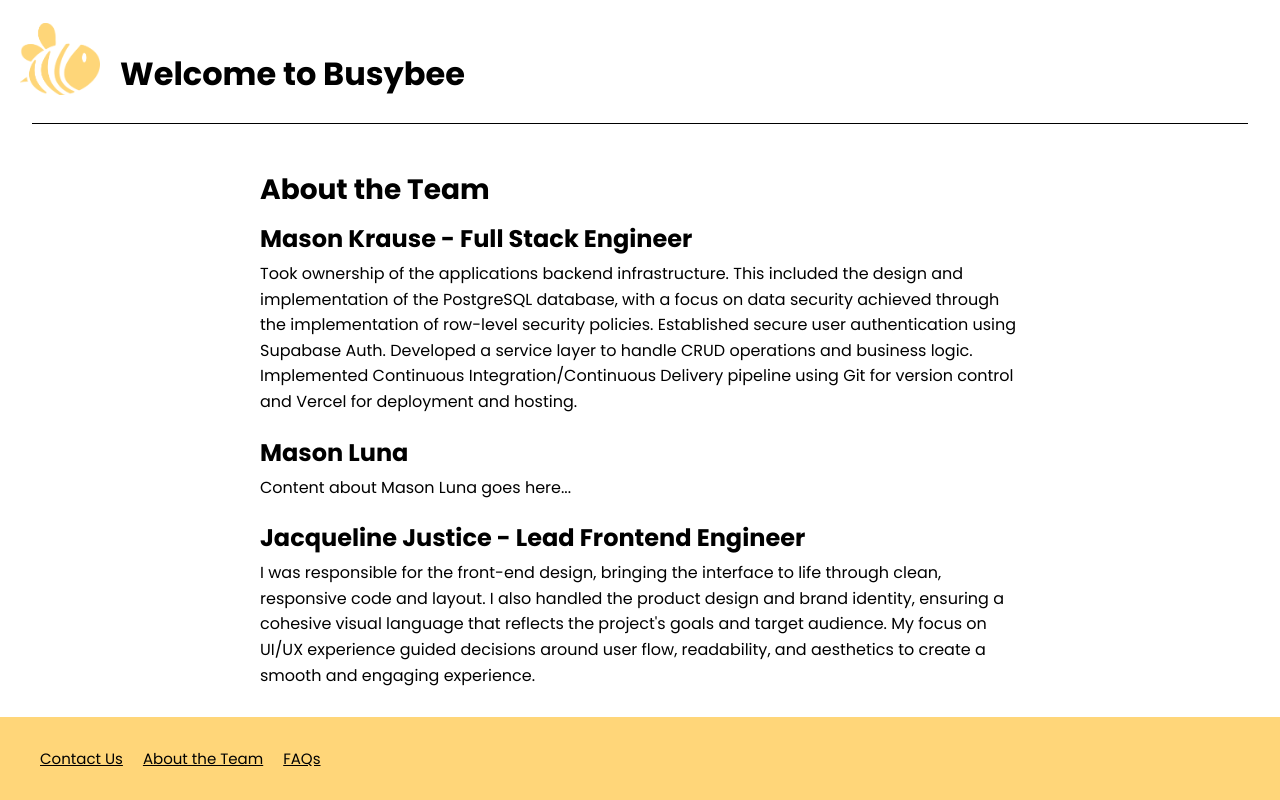
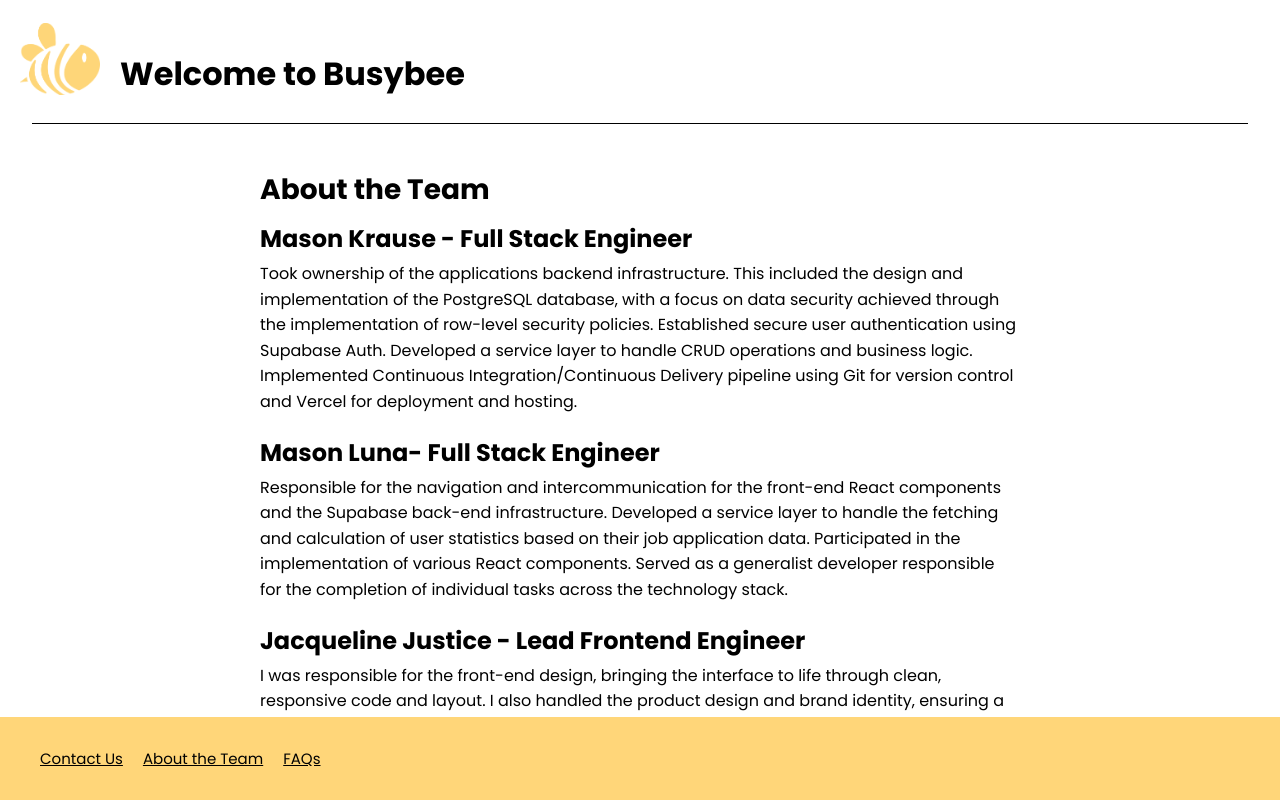
Before and after one commit to Masonluna/BusyBee, a React (Vite) app in the folder Project/: page /login in a window 1280 px wide. Both pictures are taken after a click on the link "About the Team". Shown: the top 800 px of the page. Built offline with nearby package versions, Linux system fonts and the light colour scheme.

Commit message:
Statistics bugfixes, added about the team section

```diff
--- a/Project/src/components/statDash/StatDashboard.tsx
+++ b/Project/src/components/statDash/StatDashboard.tsx
@@ -33,13 +33,13 @@ const StatDashboard: React.FC = () => {
                     </div>
 
                     <div className="stat-box monthly-apps-box">
-                        <span className="stat-label monthly-apps-label">Apps This Month</span>
+                        <span className="stat-label monthly-apps-label">Applications This Month</span>
                         <span className="stat-value monthly-apps-value">{user && stats ? stats.appsThisMonth : ''}</span>
                     </div>
 
                     <div className="stat-box avg-monthly-apps-box">
-                        <span className="stat-label avg-monthly-apps-label">Avg Apps Per Month</span>
-                        <span className="stat-value avg-monthly-apps-value">{user && stats ? stats.appsPerMonth : ''}</span>
+                        <span className="stat-label avg-monthly-apps-label">Application Monthly Average</span>
+                        <span className="stat-value avg-monthly-apps-value">{user && stats ? stats.appsPerMonth.toFixed(2) : ''}</span>
                     </div>
 
                     <div className="stat-box goal-remaining-box">
--- a/Project/src/components/staticPages/aboutTheTeamView.tsx
+++ b/Project/src/components/staticPages/aboutTheTeamView.tsx
@@ -22,8 +22,15 @@ const TeamInfo = () => {
                     </div>
 
                     <div className="team-member">
-                        <h2>Mason Luna</h2>
-                        <p>Content about Mason Luna goes here...</p>
+                        <h2>Mason Luna- Full Stack Engineer</h2>
+                        <p>
+                        Responsible for the navigation and intercommunication for the front-end
+                        React components and the Supabase back-end infrastructure. Developed a
+                        service layer to handle the fetching and calculation of user statistics
+                        based on their job application data. Participated in the implementation of
+                        various React components. Served as a generalist developer responsible for
+                        the completion of individual tasks across the technology stack.
+                        </p>
                     </div>
 
                     <div className="team-member">
--- a/Project/src/components/summaryDash/StatsQuickView.tsx
+++ b/Project/src/components/summaryDash/StatsQuickView.tsx
@@ -27,7 +27,7 @@ const StatsQuickView: React.FC = () => {
                             <span className="stat-label">Monthly Goal</span>
                         </div>
                         <div className="stat-item stat-empty">
-                            <span className="stat-value">{stats.appsPerMonth}</span>
+                            <span className="stat-value">{stats.appsPerMonth.toFixed(2)}</span>
                             <span className="stat-label">Application Monthly Average</span>
                         </div>
 
--- a/Project/src/service/statsCalculationService.tsx
+++ b/Project/src/service/statsCalculationService.tsx
@@ -7,7 +7,8 @@ export function calculateUserStats(jobs: JobDto[], user: User) {
     let numInterviews = 0;
     let numRejections = 0;
     let numOffers = 0;
-
+    let earliestYear = 2100;
+    let earliestMonth = 13;
     function formatToPercent(num: number): string {
         const percent = Math.floor(num * 100);
         return percent.toString().slice(0, 2) + '%';
@@ -36,6 +37,14 @@ export function calculateUserStats(jobs: JobDto[], user: User) {
             if (job.date_applied) {
                 const year = parseInt(job.date_applied.substring(0, 4));
                 const month = parseInt(job.date_applied.substring(5, 7)) - 1;
+
+                if (year < earliestYear) {
+                    console.log(earliestYear);
+                    earliestYear = year;
+                }
+                if (month < earliestMonth) {
+                    earliestMonth = month;
+                }
                 if (!yearMap.has(year)) {
                     yearMap.set(year, new Array(12).fill(0));
                 }
@@ -51,12 +60,11 @@ export function calculateUserStats(jobs: JobDto[], user: User) {
         return yearMap;
     }
 
-    const dateCreated = new Date(user.date_created);
+    const yearMap = initializeMap(jobs);
+    const firstDate = new Date(earliestYear, earliestMonth);
     const now = new Date(Date.now());
     // Number of months = (current month - creation month) + (12 * (currentYear - creationYear))
-    const numMonths = (now.getMonth() - dateCreated.getMonth()) + (12 * (now.getFullYear() - dateCreated.getFullYear()));
-
-    const yearMap = initializeMap(jobs);
+    const numMonths = (now.getMonth() - firstDate.getMonth()) + (12 * (now.getFullYear() - firstDate.getFullYear()));
 
     // Tally stats
     // ==========
```
